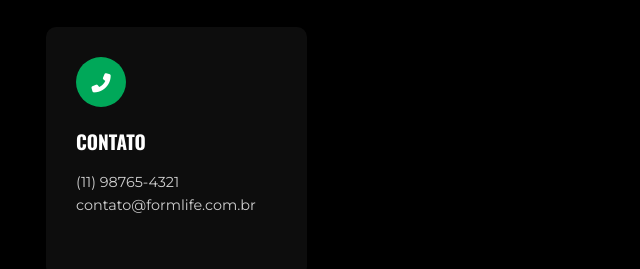
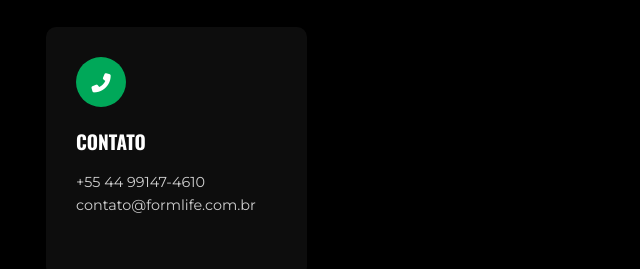
Before and after one commit to PabloDomiciano/FormLife, a plain HTML site: page index.html in a window 1280 px wide. Shown: the part 4377-4646 px from the top of the page, 619-1259 px from the left. Drawn offline with nearby package versions, Linux system fonts and the light colour scheme.

Commit message:
feat: atualização do contato

```diff
--- a/index.html
+++ b/index.html
@@ -323,7 +323,7 @@
                         <i class="fas fa-phone-alt"></i>
                     </div>
                     <h3>CONTATO</h3>
-                    <p>(11) 98765-4321<br>contato@formlife.com.br</p>
+                    <p>+55 44 99147-4610<br>contato@formlife.com.br</p>
                 </div>
             </div>
         </div>
```
